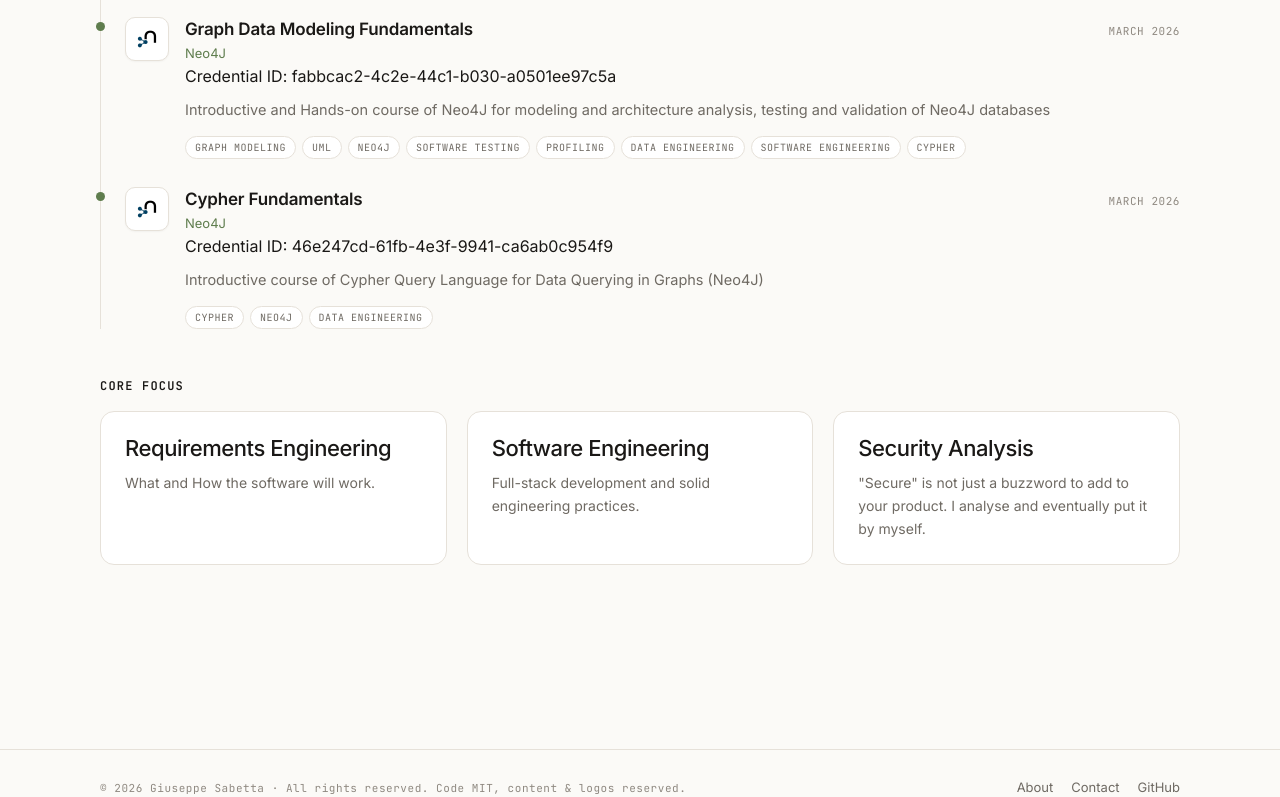
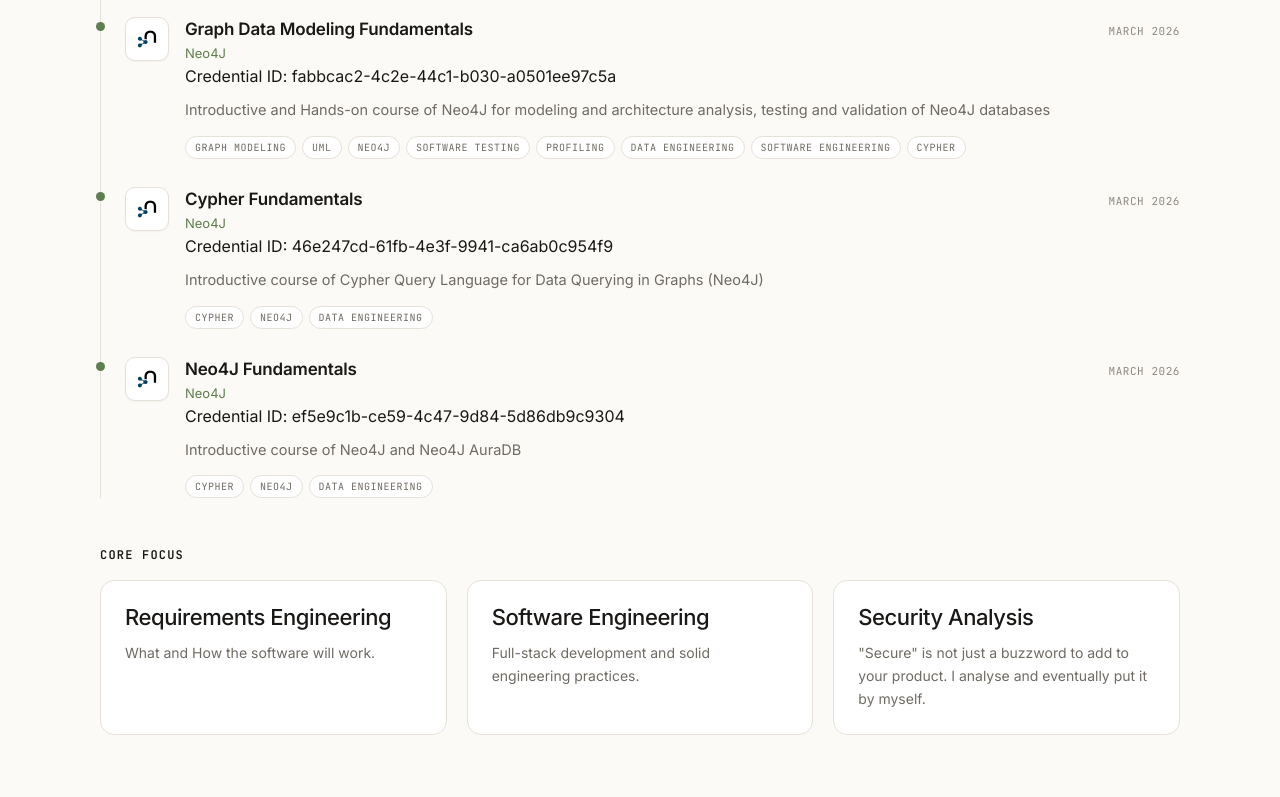
Before and after one commit to gssab3/gssab3.github.io, a React (Vite) app: page /#/cv in a window 1280 px wide. Shown: the part 2000-2797 px from the top of the page. Built offline with nearby package versions, Linux system fonts and the light colour scheme.

Commit message:
ui: adding a cert

```diff
--- a/src/data.js
+++ b/src/data.js
@@ -144,6 +144,15 @@
     desc: 'Introductive course of Cypher Query Language for Data Querying in Graphs (Neo4J)',
     tech: ['Cypher', 'Neo4J', 'Data Engineering'],
     issued: 'March 2026'
+  },
+  {
+    name: 'Neo4J Fundamentals',
+      issuer: 'Neo4J',
+      credentialId: 'ef5e9c1b-ce59-4c47-9d84-5d86db9c9304',
+      logo: '/photos/neo4j.png',
+      desc: 'Introductive course of Neo4J and Neo4J AuraDB',
+      tech: ['Cypher', 'Neo4J', 'Data Engineering'],
+      issued: 'March 2026'
   }
 ];
 
```
